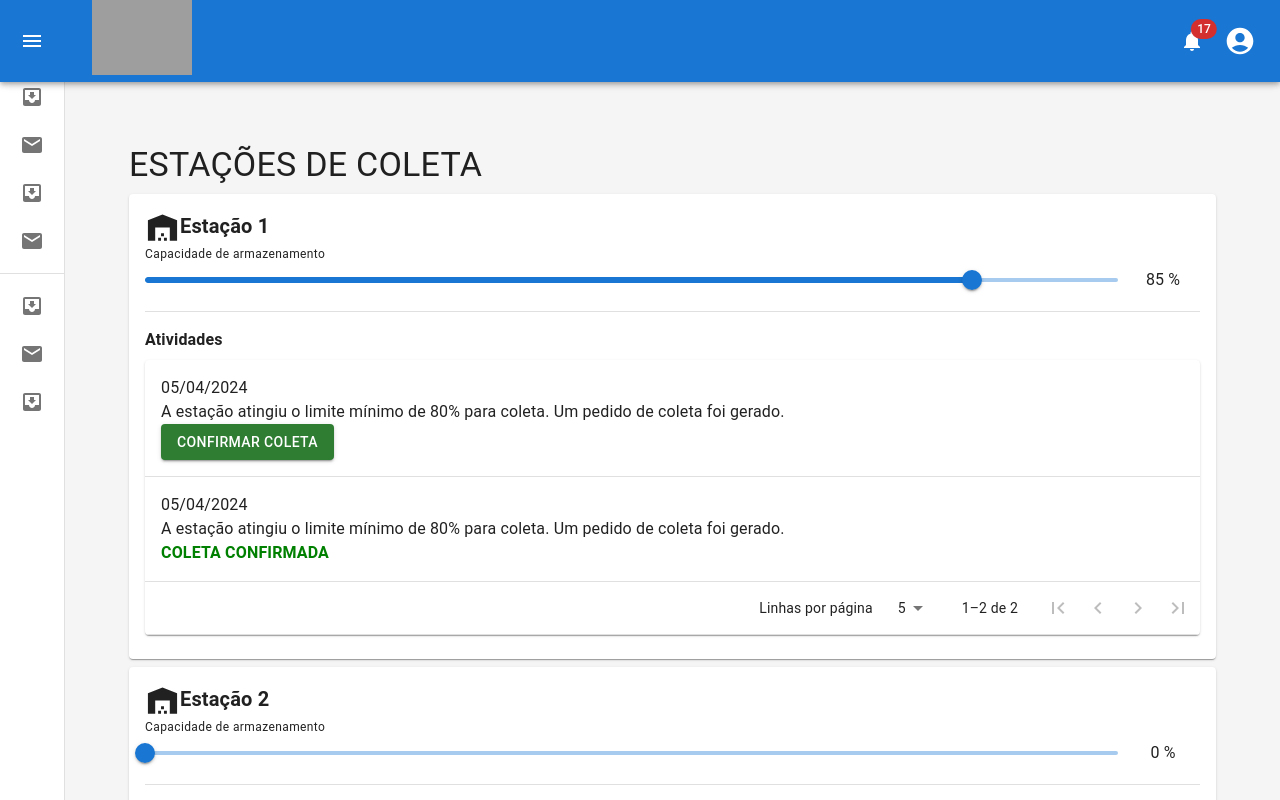
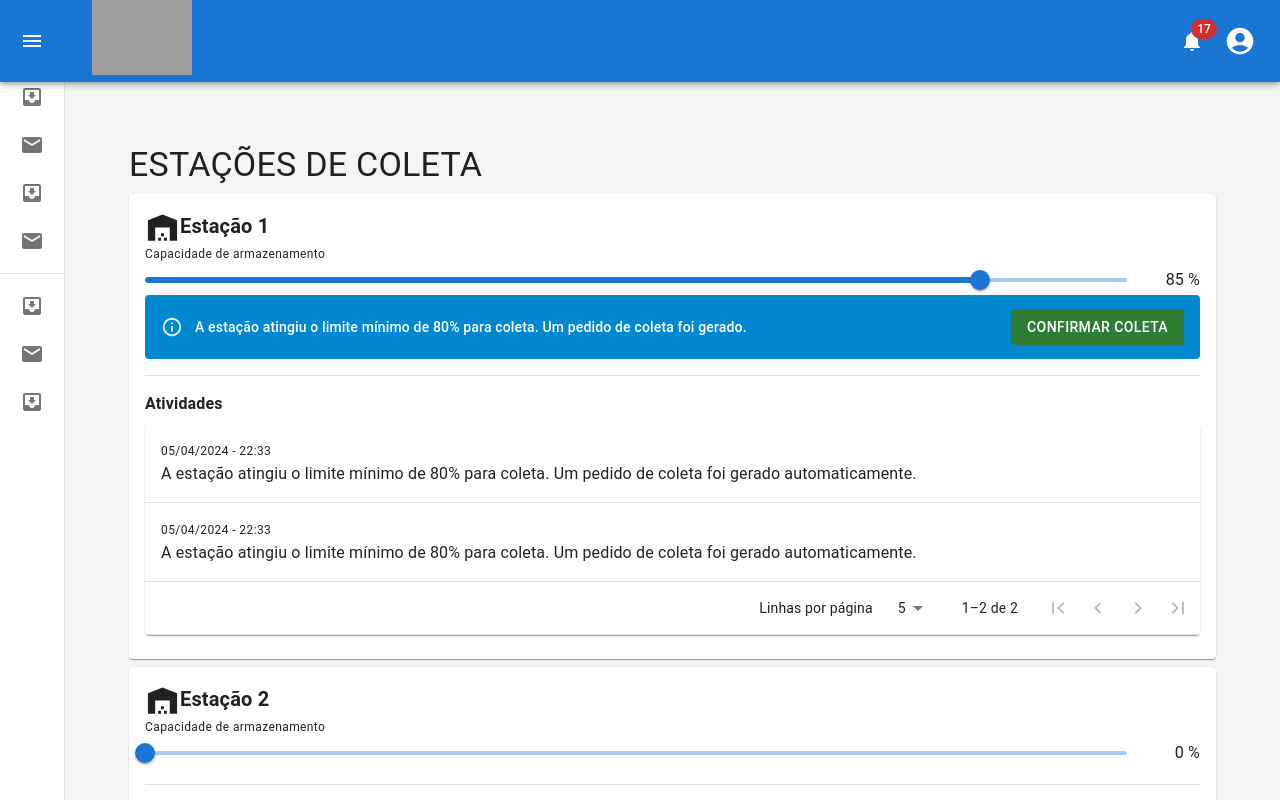
Before and after one commit to Tony-Starkus/b2blue, a React (Vite) app: page / in a window 1280 px wide. Shown: the top 800 px of the page. Built offline with nearby package versions, Linux system fonts and the light colour scheme; grey boxes are pictures that could not be loaded.

Commit message:
:sparkles: changed logic to confirm gathering

```diff
--- a/src/components/WarehouseActionsLogsTable/index.tsx
+++ b/src/components/WarehouseActionsLogsTable/index.tsx
@@ -1,15 +1,13 @@
-import React, { useState } from 'react';
+import React from 'react';
 import { useTheme } from '@mui/material/styles';
 import FirstPageIcon from '@mui/icons-material/FirstPage';
 import KeyboardArrowLeft from '@mui/icons-material/KeyboardArrowLeft';
 import KeyboardArrowRight from '@mui/icons-material/KeyboardArrowRight';
 import LastPageIcon from '@mui/icons-material/LastPage';
 import { WarehouseActionLog } from '../../types';
-import { formatISOStringDate } from '../../utils/date';
+import { formatISOStringDate, formatTimeFromISOStringDate } from '../../utils/date';
 import {
   Box,
-  Button,
-  CircularProgress,
   IconButton,
   Paper,
   Table,
@@ -21,7 +19,6 @@ import {
   TableRow,
   Typography,
 } from '@mui/material';
-import { dispatchToast } from '../../utils/toast';
 
 interface TablePaginationActionsProps {
   count: number;
@@ -32,7 +29,6 @@ interface TablePaginationActionsProps {
 
 interface ComponentProps {
   warehouseActionsLogs: Array<WarehouseActionLog>;
-  handleOnConfirmGathering: () => void;
 }
 
 /**
@@ -84,10 +80,9 @@ function TablePaginationActions(props: TablePaginationActionsProps) {
   );
 }
 
-const WarehouseActionsLogsTable: React.FC<ComponentProps> = ({ warehouseActionsLogs, handleOnConfirmGathering }) => {
+const WarehouseActionsLogsTable: React.FC<ComponentProps> = ({ warehouseActionsLogs }) => {
   const [page, setPage] = React.useState(0);
   const [rowsPerPage, setRowsPerPage] = React.useState(5);
-  const [loadingButton, setLoadingButton] = useState(false);
 
   // Avoid a layout jump when reaching the last page with empty rows.
   const emptyRows = page > 0 ? Math.max(0, (1 + page) * rowsPerPage - warehouseActionsLogs.length) : 0;
@@ -115,31 +110,10 @@ const WarehouseActionsLogsTable: React.FC<ComponentProps> = ({ warehouseActionsL
           ).map((row) => (
             <TableRow key={row.id}>
               <TableCell component="th" scope="row">
-                <Typography>{formatISOStringDate(row.createdAt)}</Typography>
+                <Typography variant="caption">
+                  {formatISOStringDate(row.createdAt)} - {formatTimeFromISOStringDate(row.createdAt)}
+                </Typography>
                 <Typography>{row.message}</Typography>
-                {row.status === 'pending' ? (
-                  <Button
-                    variant="contained"
-                    color="success"
-                    disabled={loadingButton}
-                    onClick={async () => {
-                      setLoadingButton(true);
-                      try {
-                        await handleOnConfirmGathering();
-                      } catch {
-                        dispatchToast('Erro ao confirmar a coleta. Tente novamente.', { type: 'error' });
-                      } finally {
-                        setLoadingButton(false);
-                      }
-                    }}
-                  >
-                    {loadingButton ? <CircularProgress size={24} color="inherit" /> : 'Confirmar coleta'}
-                  </Button>
-                ) : (
-                  <Typography textTransform="uppercase" color="green" fontWeight="bold">
-                    COLETA CONFIRMADA
-                  </Typography>
-                )}
               </TableCell>
             </TableRow>
           ))}
--- a/src/components/WarehouseCardItem/index.tsx
+++ b/src/components/WarehouseCardItem/index.tsx
@@ -1,12 +1,24 @@
 import React, { SyntheticEvent, useEffect, useState } from 'react';
 import WarehouseIcon from '@mui/icons-material/Warehouse';
-import { Card, CardContent, Divider, Slider, Stack, Typography } from '@mui/material';
+import {
+  Alert,
+  Button,
+  Card,
+  CardContent,
+  CircularProgress,
+  Collapse,
+  Divider,
+  Slider,
+  Stack,
+  Typography,
+} from '@mui/material';
 import WarehouseActionsLogsTable from '../WarehouseActionsLogsTable';
 import { useDashboard } from '../../contexts/DashboardContext';
 import { fakeApi } from '../../services/api';
 import { dispatchToast } from '../../utils/toast';
 import { WarehouseData } from '../../types';
 import Swal from 'sweetalert2';
+import CONSTANTS from '../../constants';
 
 interface ComponentProps {
   warehouseData: WarehouseData;
@@ -15,6 +27,7 @@ interface ComponentProps {
 const WarehouseCardItem: React.FC<ComponentProps> = ({ warehouseData }) => {
   const { updateWarehouseDataItem } = useDashboard();
   const [warehouseCapacity, setWarehouseCapacity] = useState(0);
+  const [loadingButton, setLoadingButton] = useState(false);
 
   // This state is used to save previous value to rollback if user cancel the update on confirm modal
   const [previousWarehouseCapacity, setPreviousWarehouseCapacity] = useState(0);
@@ -43,24 +56,21 @@ const WarehouseCardItem: React.FC<ComponentProps> = ({ warehouseData }) => {
     }).then(async (result) => {
       if (result.isConfirmed) {
         setPreviousWarehouseCapacity(newValue);
-        if (newValue >= 80) {
-          const hasPendingGathering = warehouseData.actionsLog.some((log) => log.status === 'pending');
+        if (newValue >= CONSTANTS.WAREHOUSE_MINIMUM_CAPACITY_TO_COLLECT) {
+          // const hasPendingGathering = warehouseData.actionsLog.some((log) => log.status === 'pending');
 
-          if (!hasPendingGathering) {
           dispatchToast(`Pedido de coleta gerado para ${warehouseData.name}`, { type: 'info' });
           updateWarehouseDataItem({
             ...warehouseData,
             actionsLog: [
               {
                 id: warehouseData.actionsLog.length,
-                  message: 'A estação atingiu o limite mínimo de 80% para coleta. Um pedido de coleta foi gerado.',
-                  status: 'pending',
+                message: `A estação atingiu o limite mínimo de ${CONSTANTS.WAREHOUSE_MINIMUM_CAPACITY_TO_COLLECT}% para coleta. Um pedido de coleta foi gerado automaticamente.`,
                 createdAt: new Date().toISOString(),
               },
               ...warehouseData.actionsLog,
             ],
           });
-          }
         }
       } else {
         setWarehouseCapacity(previousWarehouseCapacity);
@@ -72,6 +82,8 @@ const WarehouseCardItem: React.FC<ComponentProps> = ({ warehouseData }) => {
    * This function handle logic to confirm gathering
    */
   const handleOnConfirmGathering = async () => {
+    setLoadingButton(true);
+    try {
       await fakeApi();
       setWarehouseCapacity(0);
       setPreviousWarehouseCapacity(0);
@@ -80,8 +92,20 @@ const WarehouseCardItem: React.FC<ComponentProps> = ({ warehouseData }) => {
       updateWarehouseDataItem({
         ...warehouseData,
         currentCapacity: 0,
-      actionsLog: warehouseData.actionsLog.map((item) => ({ ...item, status: 'done' })),
+        actionsLog: [
+          {
+            id: warehouseData.actionsLog.length,
+            message: 'A coleta foi confirmada pelo usuário João.',
+            createdAt: new Date().toISOString(),
+          },
+          ...warehouseData.actionsLog,
+        ],
       });
+    } catch {
+      dispatchToast('Erro ao confirmar coleta', { type: 'error' });
+    } finally {
+      setLoadingButton(false);
+    }
   };
 
   return (
@@ -104,20 +128,49 @@ const WarehouseCardItem: React.FC<ComponentProps> = ({ warehouseData }) => {
             onChange={handleOnSlideChange}
             onChangeCommitted={fetchUpdateWarehouseCapacity}
           />
-          <Stack width="80px" justifyContent="center" alignItems="center">
+          <Stack width="70px" justifyContent="center" alignItems="flex-end">
             <Typography>{warehouseCapacity} %</Typography>
           </Stack>
         </Stack>
+        <Collapse in={previousWarehouseCapacity >= CONSTANTS.WAREHOUSE_MINIMUM_CAPACITY_TO_COLLECT}>
+          <Alert
+            variant="filled"
+            severity="info"
+            sx={({ breakpoints }) => ({
+              '.MuiAlert-icon': {
+                display: 'flex',
+                alignItems: 'flex-start',
+                [breakpoints.up('md')]: {
+                  alignItems: 'center',
+                },
+              },
+              '.MuiAlert-message': {
+                display: 'flex',
+                flexDirection: 'column',
+                gap: 1,
+                [breakpoints.up('md')]: {
+                  flexDirection: 'row',
+                  width: '100%',
+                  justifyContent: 'space-between',
+                  alignItems: 'center',
+                },
+              },
+            })}
+          >
+            A estação atingiu o limite mínimo de {CONSTANTS.WAREHOUSE_MINIMUM_CAPACITY_TO_COLLECT}% para coleta. Um
+            pedido de coleta foi gerado.
+            <Button variant="contained" color="success" disableElevation onClick={handleOnConfirmGathering}>
+              {loadingButton ? <CircularProgress size={24} color="inherit" /> : 'Confirmar coleta'}
+            </Button>
+          </Alert>
+        </Collapse>
 
         <Divider style={{ margin: '1rem 0' }} />
         <Typography textAlign="left" variant="body1" fontWeight="bold" marginBottom={1}>
           Atividades
         </Typography>
 
-        <WarehouseActionsLogsTable
-          warehouseActionsLogs={warehouseData.actionsLog}
-          handleOnConfirmGathering={handleOnConfirmGathering}
-        />
+        <WarehouseActionsLogsTable warehouseActionsLogs={warehouseData.actionsLog} />
       </CardContent>
     </Card>
   );
--- /dev/null
+++ b/src/constants/index.ts
@@ -0,0 +1,5 @@
+const CONSTANTS = {
+  WAREHOUSE_MINIMUM_CAPACITY_TO_COLLECT: 80,
+};
+
+export default CONSTANTS;
--- a/src/pages/MainPage/index.tsx
+++ b/src/pages/MainPage/index.tsx
@@ -14,14 +14,14 @@ const mockData: WarehouseData[] = [
     actionsLog: [
       {
         id: 0,
-        message: 'A estação atingiu o limite mínimo de 80% para coleta. Um pedido de coleta foi gerado.',
-        status: 'pending',
+        message:
+          'A estação atingiu o limite mínimo de 80% para coleta. Um pedido de coleta foi gerado automaticamente.',
         createdAt: '2024-04-05T22:33:55.836Z',
       },
       {
         id: 1,
-        message: 'A estação atingiu o limite mínimo de 80% para coleta. Um pedido de coleta foi gerado.',
-        status: 'done',
+        message:
+          'A estação atingiu o limite mínimo de 80% para coleta. Um pedido de coleta foi gerado automaticamente.',
         createdAt: '2024-04-05T22:33:55.836Z',
       },
     ],
@@ -33,8 +33,8 @@ const mockData: WarehouseData[] = [
     actionsLog: [
       {
         id: 0,
-        message: 'A estação atingiu o limite mínimo de 80% para coleta. Um pedido de coleta foi gerado.',
-        status: 'done',
+        message:
+          'A estação atingiu o limite mínimo de 80% para coleta. Um pedido de coleta foi gerado automaticamente.',
         createdAt: '2024-04-05T22:33:55.836Z',
       },
     ],
--- a/src/types/index.ts
+++ b/src/types/index.ts
@@ -9,5 +9,4 @@ export interface WarehouseActionLog {
   id: number;
   message: string;
   createdAt: string;
-  status: 'pending' | 'done';
 }
--- a/src/utils/date.ts
+++ b/src/utils/date.ts
@@ -15,3 +15,11 @@ export const formatISOStringDate = (value: string, options: DateTimeFormatOption
     return 'Invalid Date format.';
   }
 };
+
+export const formatTimeFromISOStringDate = (value: string, options: DateTimeFormatOptions = { format: 'pt-br' }) => {
+  try {
+    return new Intl.DateTimeFormat(options.format, { hour: 'numeric', minute: 'numeric' }).format(new Date(value));
+  } catch {
+    return 'Invalid Date format.';
+  }
+};
```
Lines whose indentation alone changed are shown as unchanged.
